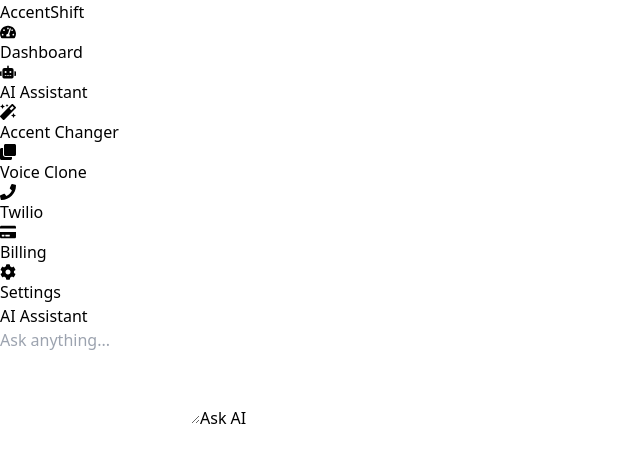
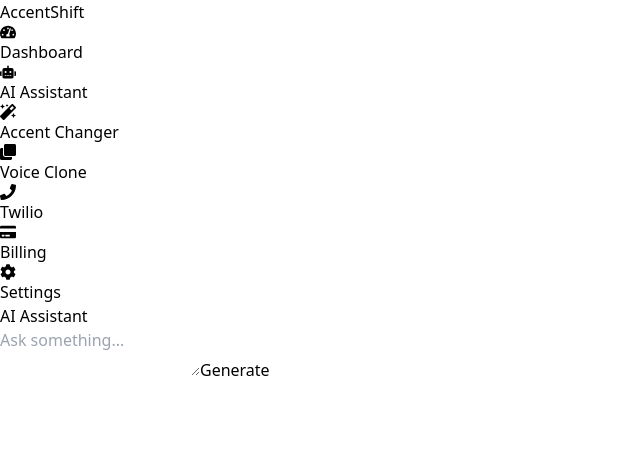
Before and after one commit to theigniteai/saas-frontend, a React (Vite) app: page /ai-assistant in a window 1280 px wide. Shown: the top 462 px of the page, without its empty margins (0-640 px from the left). Built offline with nearby package versions, Linux system fonts and the light colour scheme; no server answers.

Commit message:
Update AIAssistant.jsx

```diff
--- a/src/pages/AIAssistant.jsx
+++ b/src/pages/AIAssistant.jsx
@@ -1,11 +1,11 @@
 // AccentShift Frontend (src/pages/AIAssistant.jsx)
 import { useState } from 'react';
-import axios from 'axios';
+import api from '../api';
 
 export default function AIAssistant() {
   const [prompt, setPrompt] = useState('');
+  const [loading, setLoading] = useState(false);
   const [audioUrl, setAudioUrl] = useState('');
-  const [loading, setLoading] = useState(false);
 
   const handleSubmit = async (e) => {
     e.preventDefault();
@@ -13,13 +13,18 @@
     setAudioUrl('');
 
     try {
-      const res = await axios.post('https://saas-backend-ffc.onrender.com/ai/respond', {
+      const res = await api.post('/ai/respond', {
         prompt,
         voice_id: 'en-US-Standard-C',
       });
-      setAudioUrl(res.data.audio_url);
+
+      if (res.data?.audio_url) {
+        setAudioUrl(`${import.meta.env.VITE_BACKEND_URL}${res.data.audio_url}`);
+      } else {
+        alert('No audio received.');
+      }
     } catch (err) {
-      console.error('AI Assistant Error:', err);
+      console.error('AI Assistant Error:', err.message);
       alert('AI Assistant failed.');
     } finally {
       setLoading(false);
@@ -27,31 +32,29 @@
   };
 
   return (
-    <div>
-      <h1 className="text-2xl font-bold mb-6">AI Assistant</h1>
-
-      <form onSubmit={handleSubmit} className="bg-white p-6 rounded-lg shadow space-y-4 max-w-xl">
+    <div className="max-w-2xl mx-auto mt-10">
+      <h2 className="text-2xl font-bold mb-4">AI Assistant</h2>
+      <form onSubmit={handleSubmit} className="flex flex-col gap-4">
         <textarea
-          className="w-full border border-gray-300 p-3 rounded-md resize-none focus:outline-none focus:ring-2 focus:ring-blue-500"
-          rows={4}
-          placeholder="Ask anything..."
           value={prompt}
           onChange={(e) => setPrompt(e.target.value)}
+          placeholder="Ask something..."
+          className="w-full h-28 p-3 border rounded"
           required
         />
         <button
           type="submit"
           disabled={loading}
-          className="bg-blue-600 text-white py-2 px-6 rounded hover:bg-blue-700 disabled:opacity-50"
+          className="bg-blue-600 text-white py-2 px-4 rounded hover:bg-blue-700 disabled:opacity-50"
         >
-          {loading ? 'Generating...' : 'Ask AI'}
+          {loading ? 'Generating...' : 'Generate'}
         </button>
       </form>
 
       {audioUrl && (
-        <div className="mt-6 bg-white p-4 rounded-lg shadow max-w-xl">
-          <h2 className="font-semibold mb-2">AI Response</h2>
-          <audio controls src={`https://saas-backend-ffc.onrender.com${audioUrl}`} className="w-full" />
+        <div className="mt-6">
+          <h4 className="text-lg font-semibold mb-2">AI Voice Response:</h4>
+          <audio controls src={audioUrl} className="w-full" />
         </div>
       )}
     </div>
```
